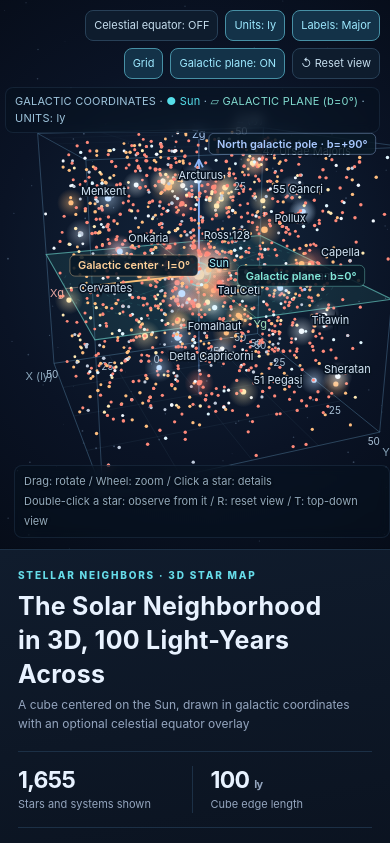
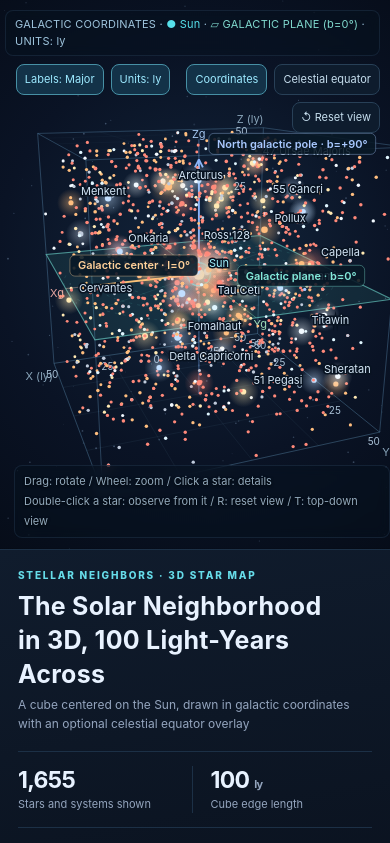
Before and after one commit to ryochin/stellar-neighbors, a website built with Vite: page index.html in a window 390 px wide. Shown: the top 843 px of the page. Built offline with nearby package versions, Linux system fonts and the light colour scheme.

Commit message:
Rework the toolbar into fewer, grouped toggle buttons
The Grid and Galactic plane toggles are merged into one Coordinates
button. Grid actually hid the whole cube with its axes and tick
labels, and Galactic plane hid the plane together with the galactic
center and pole pointers; both are the reference for reading the map,
so they now go on and off together. The celestial equator stays a
separate overlay.

The toggle buttons show only their name. Their state shows in the
button style and in aria-pressed, so screen readers still announce it,
and the buttons no longer change width when switched. Units and Labels
keep their current value, since they cycle through values.

The buttons are grouped by role, labels and units first, then the
layers with the low-priority celestial equator last, then reset view,
with a wider gap between the groups. On narrow screens the legend now
keeps the top row and the button groups wrap below it, instead of the
legend dropping under the toolbar; on phones the buttons sit in a row
or two under the legend rather than in a tall column. This also stops
the legend from wrapping its units at common desktop widths.

```diff
--- a/index.html
+++ b/index.html
@@ -149,18 +149,7 @@
       <div class="stage" id="stage">
         <div class="stage-top">
           <div class="toolbar">
-            <button
-              class="tool"
-              id="equator"
-              type="button"
-              title="Show or hide the celestial equator (δ = 0°)"
-              data-i18n-title="equatorTitle"
-            >
-              Celestial equator: OFF
-            </button>
-            <button class="tool active" id="units" type="button" title="Switch the distance unit">
-              Units: ly
-            </button>
+            <div class="tool-group">
               <button
                 class="tool active"
                 id="labels"
@@ -170,25 +159,33 @@
               >
                 Labels: Major
               </button>
+              <button class="tool active" id="units" type="button" title="Switch the distance unit">
+                Units: ly
+              </button>
+            </div>
+            <div class="tool-group">
               <button
                 class="tool active"
-              id="grid"
+                id="coordinates"
                 type="button"
-              title="Show or hide the grid"
-              data-i18n="grid"
-              data-i18n-title="gridTitle"
+                aria-pressed="true"
+                title="Show or hide the cube, the axes and the galactic plane"
+                data-i18n-title="coordinatesTitle"
               >
-              Grid
+                Coordinates
               </button>
               <button
-              class="tool active"
-              id="galactic"
+                class="tool"
+                id="equator"
                 type="button"
-              title="Show or hide the galactic plane (b = 0°)"
-              data-i18n-title="galacticTitle"
+                aria-pressed="false"
+                title="Show or hide the celestial equator (δ = 0°)"
+                data-i18n-title="equatorTitle"
               >
-              Galactic plane: ON
+                Celestial equator
               </button>
+            </div>
+            <div class="tool-group">
               <button
                 class="tool"
                 id="reset"
@@ -199,6 +196,7 @@
               >
                 ↺ Reset view
               </button>
+            </div>
           </div>
           <div class="legend"><div class="overlay-box" id="legend"></div></div>
         </div>
--- a/src/i18n/messages/en.ts
+++ b/src/i18n/messages/en.ts
@@ -47,9 +47,7 @@ export const en = {
       '"View from another star" is a geometric comparison of distances between stars. It reflects parallax but not light travel time, proper motion or how bright the sky would really look.<br />Positions and distances: <a href="https://github.com/astronexus/HYG-Database" target="_blank" rel="noopener">HYG v4.1 (David Nash, CC BY-SA 4.0)</a>, processed (stars within about 173 ly of the Sun, with Japanese names added for major stars). The processed data is also provided under CC BY-SA 4.0. Galactic coordinate transform: <a href="https://gea.esac.esa.int/archive/documentation/GDR3/Data_processing/chap_cu3ast/sec_cu3ast_intro/ssec_cu3ast_intro_tansforms.html" target="_blank" rel="noopener">ESA Gaia DR3</a>. HYG does not cover every star, and star sizes are schematic.',
     equatorTitle: "Show or hide the celestial equator (δ = 0°)",
     labelsTitle: "Cycle labels: major, all, none",
-    grid: "Grid",
-    gridTitle: "Show or hide the grid",
-    galacticTitle: "Show or hide the galactic plane (b = 0°)",
+    coordinatesTitle: "Show or hide the cube, the axes and the galactic plane",
     resetView: "↺ Reset view",
     resetViewTitle: "Reset the view and return to the Sun (R)",
     instructions:
@@ -63,8 +61,9 @@ export const en = {
   /** Name of the placeholder Sun shown until the catalog loads. */
   sun: "Sun",
   toolbar: {
-    celestialEquator: (on: boolean): string => `Celestial equator: ${on ? "ON" : "OFF"}`,
-    galacticPlane: (on: boolean): string => `Galactic plane: ${on ? "ON" : "OFF"}`,
+    // On/off shows in the button style and aria-pressed, so the toggle names carry no state.
+    celestialEquator: "Celestial equator",
+    coordinates: "Coordinates",
     units: (label: string): string => `Units: ${label}`,
     unitsTitle: (name: string): string => `Switch the distance unit (now: ${name})`,
     labels: {
--- a/src/i18n/messages/ja.ts
+++ b/src/i18n/messages/ja.ts
@@ -36,9 +36,7 @@ export const ja: Messages = {
       '「ほかの星から見る」は、星どうしの距離を幾何学的に比べるものです。視差は反映していますが、光の到達時間、固有運動、実際の空の明るさは反映していません。<br />位置と距離: <a href="https://github.com/astronexus/HYG-Database" target="_blank" rel="noopener">HYG v4.1（David Nash, CC BY-SA 4.0）</a>を加工して使用（太陽から約 173 光年以内の星を抽出し、主な星に日本語名を追加）。加工したデータも CC BY-SA 4.0 で提供します。銀河座標への変換: <a href="https://gea.esac.esa.int/archive/documentation/GDR3/Data_processing/chap_cu3ast/sec_cu3ast_intro/ssec_cu3ast_intro_tansforms.html" target="_blank" rel="noopener">ESA Gaia DR3</a>。HYG はすべての星を網羅しているわけではありません。星の大きさは模式的なものです。',
     equatorTitle: "天の赤道（δ = 0°）の表示を切り替え",
     labelsTitle: "ラベルを切り替え: 主な星、すべて、なし",
-    grid: "グリッド",
-    gridTitle: "グリッドの表示を切り替え",
-    galacticTitle: "銀河面（b = 0°）の表示を切り替え",
+    coordinatesTitle: "立方体・座標軸・銀河面の表示を切り替え",
     resetView: "↺ 視点をリセット",
     resetViewTitle: "視点を戻し、観測者を太陽に戻す（R）",
     instructions:
@@ -51,8 +49,8 @@ export const ja: Messages = {
   },
   sun: "太陽",
   toolbar: {
-    celestialEquator: (on) => `天の赤道: ${on ? "表示" : "非表示"}`,
-    galacticPlane: (on) => `銀河面: ${on ? "表示" : "非表示"}`,
+    celestialEquator: "天の赤道",
+    coordinates: "座標系",
     units: (label) => `単位: ${label}`,
     unitsTitle: (name) => `距離の単位を切り替え（現在: ${name}）`,
     labels: {
--- a/src/main.ts
+++ b/src/main.ts
@@ -28,8 +28,7 @@ const RENDER_KEYS: readonly (keyof AppState)[] = [
   "selected",
   "unitMode",
   "labelMode",
-  "showGrid",
-  "showGalacticPlane",
+  "showCoordinates",
   "showCelestialEquator",
   "maxRadius",
 ]
--- a/src/render/canvas2d/draw.ts
+++ b/src/render/canvas2d/draw.ts
@@ -128,7 +128,7 @@ function drawAxisTicks(dc: DrawContext, view: RenderView): void {
 }
 
 export function drawCube(dc: DrawContext, view: RenderView): void {
-  if (!view.showGrid) return
+  if (!view.showCoordinates) return
   for (const v of [-H, -H / 2, 0, H / 2, H]) {
     line(dc, [v, -H, -H], [v, H, -H], "rgba(114,161,194,.115)", 0.7)
     line(dc, [-H, v, -H], [H, v, -H], "rgba(114,161,194,.115)", 0.7)
@@ -178,7 +178,7 @@ const planeOffset = (view: RenderView): number => -view.origin.gal[2]
 const planeCenter = (view: RenderView): Vec3 => [0, 0, planeOffset(view)]
 
 export function drawGalacticPlane(dc: DrawContext, view: RenderView): void {
-  if (!view.showGalacticPlane) return
+  if (!view.showCoordinates) return
   const { ctx } = dc
   const polygon = clipPlaneToCube([0, 0, 1], planeOffset(view), H)
   if (polygon.length >= 3) {
@@ -275,7 +275,7 @@ function annotatePoint(
 }
 
 export function drawGalacticAnnotations(dc: DrawContext, view: RenderView): void {
-  if (!view.showGalacticPlane) return
+  if (!view.showCoordinates) return
   const t = dc.i18n.t.canvas
   annotatePoint(dc, galacticVector(0, 45), t.galacticCenter, "#ffd19a", -10, -32)
   const pole = galacticVector(0, 43, 90)
--- a/src/render/renderer.ts
+++ b/src/render/renderer.ts
@@ -22,8 +22,8 @@ export interface RenderView {
   selected: Star | null
   unitMode: UnitMode
   labelMode: LabelMode
-  showGrid: boolean
-  showGalacticPlane: boolean
+  /** The cube, its axes and the galactic plane with its pointers. */
+  showCoordinates: boolean
   showCelestialEquator: boolean
 }
 
@@ -54,8 +54,7 @@ export function buildRenderView(state: AppState): RenderView {
     selected: state.selected,
     unitMode: state.unitMode,
     labelMode: state.labelMode,
-    showGrid: state.showGrid,
-    showGalacticPlane: state.showGalacticPlane,
+    showCoordinates: state.showCoordinates,
     showCelestialEquator: state.showCelestialEquator,
   }
 }
--- a/src/state/app-state.ts
+++ b/src/state/app-state.ts
@@ -18,8 +18,7 @@ export interface AppState {
   unitMode: UnitMode
   maxRadius: number
   labelMode: LabelMode
-  showGrid: boolean
-  showGalacticPlane: boolean
+  showCoordinates: boolean
   showCelestialEquator: boolean
   searchQuery: string
   catalogMeta: CatalogMeta | null
@@ -40,8 +39,7 @@ export function createInitialState(sun: Star = rowToStar(SUN_ROW)): AppState {
     unitMode: "ly",
     maxRadius: DEFAULT_MAX_RADIUS_LY,
     labelMode: "major",
-    showGrid: true,
-    showGalacticPlane: true,
+    showCoordinates: true,
     showCelestialEquator: false,
     searchQuery: "",
     catalogMeta: null,
@@ -139,9 +137,7 @@ export function createActions(store: Store<AppState>) {
       store.setState((s) => ({
         labelMode: LABEL_ORDER[(LABEL_ORDER.indexOf(s.labelMode) + 1) % LABEL_ORDER.length],
       })),
-    toggleGrid: (): void => store.setState((s) => ({ showGrid: !s.showGrid })),
-    toggleGalacticPlane: (): void =>
-      store.setState((s) => ({ showGalacticPlane: !s.showGalacticPlane })),
+    toggleCoordinates: (): void => store.setState((s) => ({ showCoordinates: !s.showCoordinates })),
     toggleCelestialEquator: (): void =>
       store.setState((s) => ({ showCelestialEquator: !s.showCelestialEquator })),
     setMaxRadius: (maxRadius: number): void => commit(() => ({ maxRadius })),
--- a/src/styles/app.css
+++ b/src/styles/app.css
@@ -368,20 +368,26 @@ canvas {
   z-index: 1;
   display: flex;
   flex-direction: row-reverse;
-  flex-wrap: wrap;
   align-items: flex-start;
   gap: 8px 24px;
   pointer-events: none;
 }
+/* The toolbar takes what the legend leaves and wraps its groups downward, so the legend keeps the top row. */
 .toolbar {
+  flex: 1 1 0;
+  display: flex;
+  gap: 7px 16px;
+  flex-wrap: wrap;
+  justify-content: flex-end;
+  pointer-events: auto;
+}
+/* Buttons of one kind stay on one line together; the wider toolbar gap separates the groups. */
+.tool-group {
   display: flex;
   gap: 7px;
-  flex-wrap: wrap;
-  justify-content: flex-end;
-  max-width: min(78%, 650px);
-  pointer-events: auto;
 }
 .tool {
+  white-space: nowrap;
   background: #101e30dd;
   color: #c6deee;
   font: inherit;
@@ -434,8 +440,8 @@ canvas {
   max-width: 40vw;
 }
 .legend {
-  flex: 1 1 260px;
-  min-width: 0;
+  flex: 0 1 auto;
+  min-width: 200px;
   margin-top: 3px;
   color: #9ec4dc;
   font-size: 11px;
@@ -544,13 +550,13 @@ canvas {
     padding: 18px;
     max-height: 650px;
   }
+  /* Legend on its own row, the buttons below it, instead of a tall column of buttons. */
   .stage-top {
     top: 10px;
     left: 14px;
     right: 10px;
-  }
-  .toolbar {
-    max-width: 82%;
+    flex-direction: column-reverse;
+    align-items: stretch;
   }
   .tool {
     padding: 6px 8px;
--- a/src/ui/toolbar.ts
+++ b/src/ui/toolbar.ts
@@ -8,8 +8,7 @@ import { byId, escapeHtml } from "./dom"
 const KEYS = [
   "unitMode",
   "labelMode",
-  "showGrid",
-  "showGalacticPlane",
+  "showCoordinates",
   "showCelestialEquator",
   "observer",
 ] as const
@@ -23,30 +22,27 @@ export function mountToolbar(
   const equator = byId("equator")
   const units = byId("units")
   const labels = byId("labels")
-  const grid = byId("grid")
-  const galactic = byId("galactic")
+  const coordinates = byId("coordinates")
   const legend = byId("legend")
   const hint = byId("hint")
 
   equator.addEventListener("click", () => actions.toggleCelestialEquator())
   units.addEventListener("click", () => actions.cycleUnitMode())
   labels.addEventListener("click", () => actions.cycleLabelMode())
-  grid.addEventListener("click", () => actions.toggleGrid())
-  galactic.addEventListener("click", () => actions.toggleGalacticPlane())
+  coordinates.addEventListener("click", () => actions.toggleCoordinates())
   byId("reset").addEventListener("click", () => camera.resetView())
+  equator.textContent = t.toolbar.celestialEquator
+  coordinates.textContent = t.toolbar.coordinates
 
   const render = (state: AppState): void => {
     const { label: unit, name: unitName } = t.units[state.unitMode]
     const bar = t.toolbar
-    equator.textContent = bar.celestialEquator(state.showCelestialEquator)
-    equator.classList.toggle("active", state.showCelestialEquator)
+    setToggle(equator, state.showCelestialEquator)
     units.textContent = bar.units(unit)
     units.title = bar.unitsTitle(unitName)
     labels.textContent = bar.labels[state.labelMode]
     labels.classList.toggle("active", state.labelMode !== "none")
-    grid.classList.toggle("active", state.showGrid)
-    galactic.textContent = bar.galacticPlane(state.showGalacticPlane)
-    galactic.classList.toggle("active", state.showGalacticPlane)
+    setToggle(coordinates, state.showCoordinates)
     const equatorLegend = state.showCelestialEquator
       ? ` · <span style="color:#c9b2ff">▱ ${bar.legendCelestialEquator}</span>`
       : ""
@@ -58,3 +54,8 @@ export function mountToolbar(
     if (hasChanged(state, previous, KEYS)) render(state)
   })
 }
+
+function setToggle(button: HTMLElement, on: boolean): void {
+  button.classList.toggle("active", on)
+  button.setAttribute("aria-pressed", String(on))
+}
```
Lines whose indentation alone changed are shown as unchanged.
